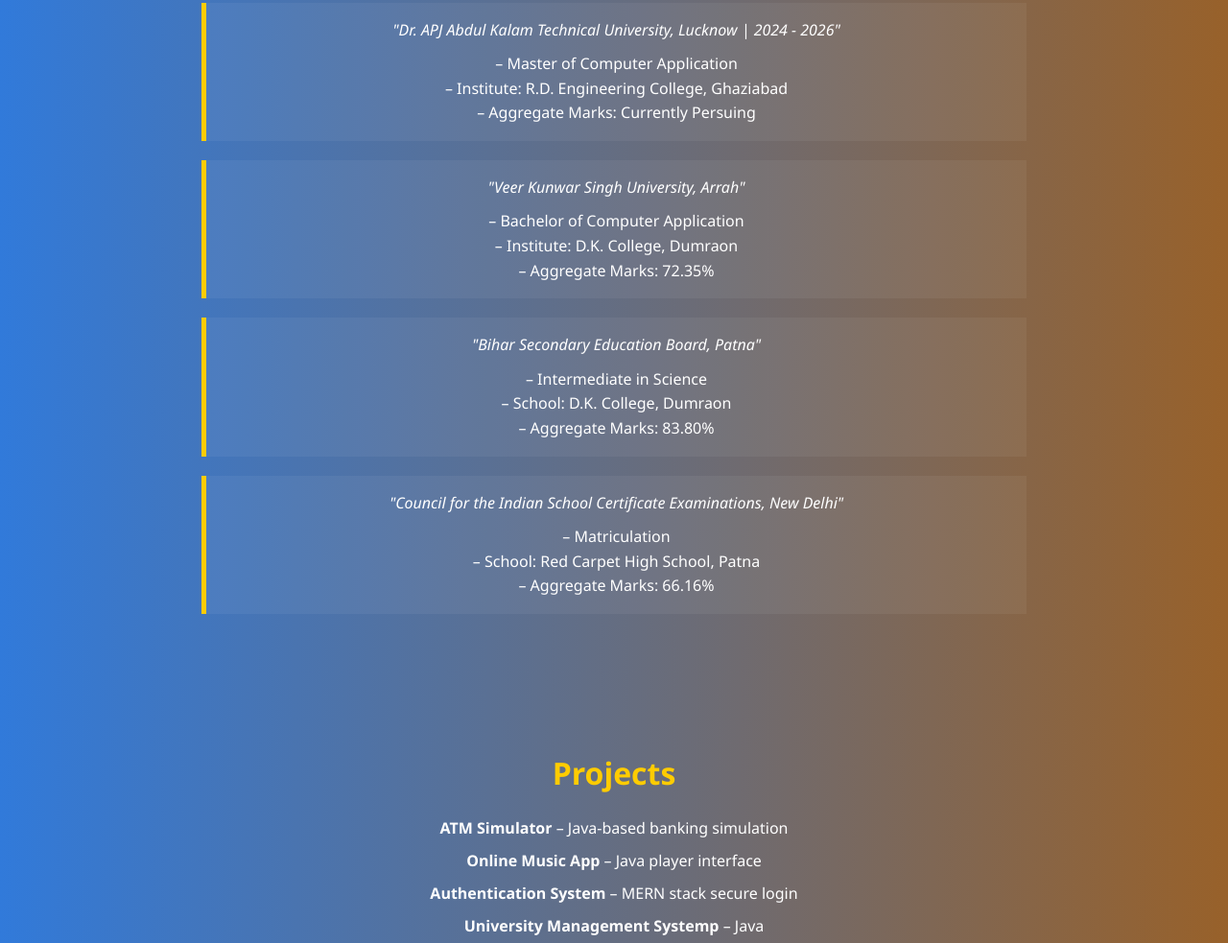
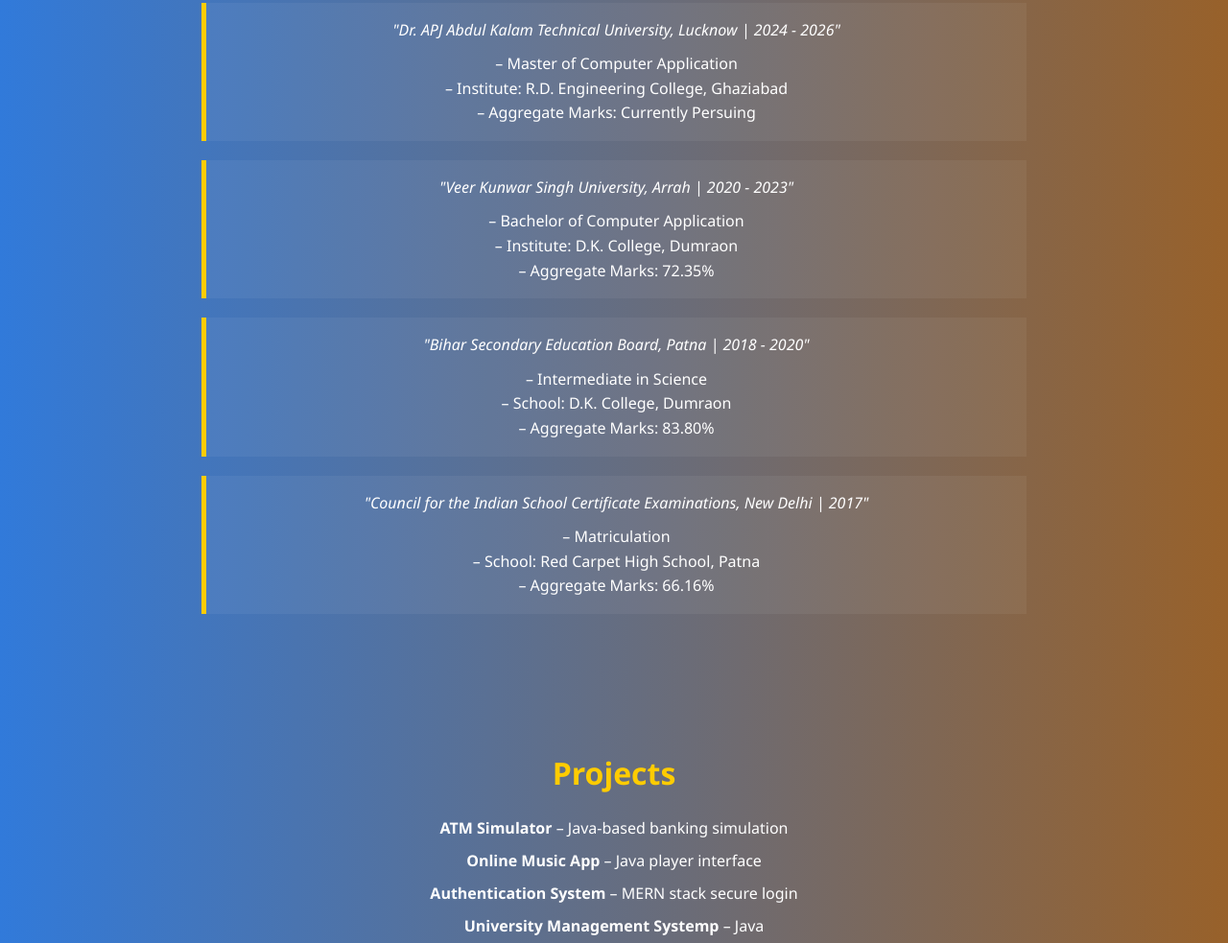
Before and after one commit to mdaftabdeveloper/mdaftabdeveloper.github.io, a plain HTML site: page index.html in a window 1280 px wide. Shown: the part 1069-2052 px from the top of the page at 96% size. Drawn offline with Linux system fonts and the light colour scheme.

Commit message:
Add files via upload

```diff
--- a/index.html
+++ b/index.html
@@ -49,19 +49,19 @@
             <p>– Aggregate Marks: Currently Persuing</p>
         </div>
         <div class="academics-box">
-            <blockquote>"Veer Kunwar Singh University, Arrah"</blockquote>
+            <blockquote>"Veer Kunwar Singh University, Arrah | 2020 - 2023"</blockquote>
             <p>– Bachelor of Computer Application</p>
             <p>– Institute: D.K. College, Dumraon</p>
             <p>– Aggregate Marks: 72.35%</p>
         </div>
         <div class="academics-box">
-            <blockquote>"Bihar Secondary Education Board, Patna"</blockquote>
+            <blockquote>"Bihar Secondary Education Board, Patna | 2018 - 2020"</blockquote>
             <p>– Intermediate in Science</p>
             <p>– School: D.K. College, Dumraon</p>
             <p>– Aggregate Marks: 83.80%</p>
         </div>
         <div class="academics-box">
-            <blockquote>"Council for the Indian School Certificate Examinations, New Delhi"</blockquote>
+            <blockquote>"Council for the Indian School Certificate Examinations, New Delhi | 2017"</blockquote>
             <p>– Matriculation</p>
             <p>– School: Red Carpet High School, Patna</p>
             <p>– Aggregate Marks: 66.16%</p>
```
